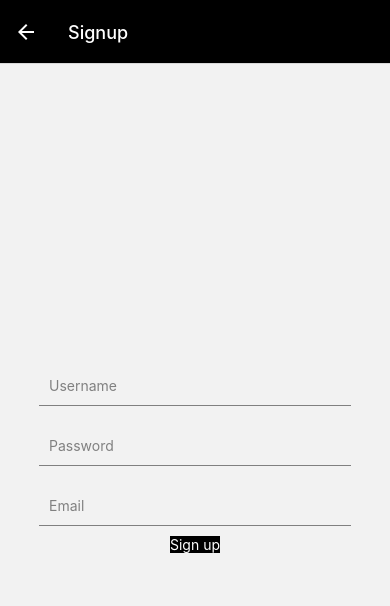
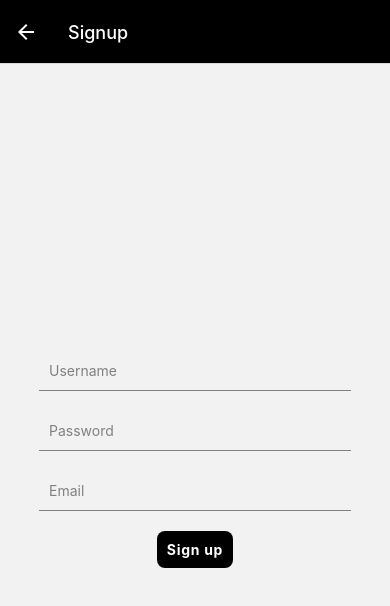
Before and after one commit to Latish705/subify, a React Native app: screen / in a window 390 px wide. Both pictures are taken after a click on the button "SIGNUP". Shown: the top 606 px of the page. Built offline with nearby package versions, Linux system fonts and the light colour scheme.

Commit message:
styled sinup:

```diff
--- a/src/screens/Signup.jsx
+++ b/src/screens/Signup.jsx
@@ -76,9 +76,14 @@ const styles = StyleSheet.create({
   },
   button: {
     backgroundColor: 'black',
+    padding: 10,
+    marginTop: 10,
+    borderRadius: 8,
   },
   buttonText:{
-    color: 'white'
+    color: 'white',
+    fontWeight: 'bold',
+    letterSpacing: 0.7
   }
 });
 
```
